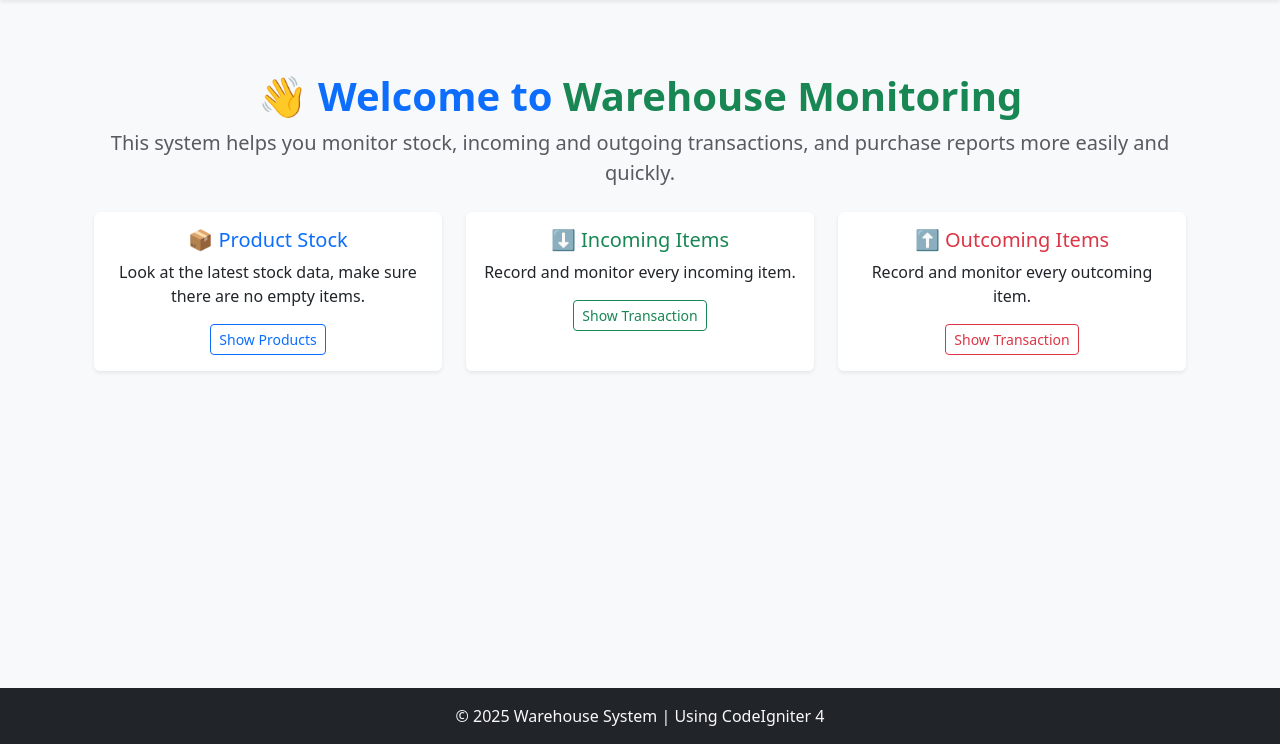
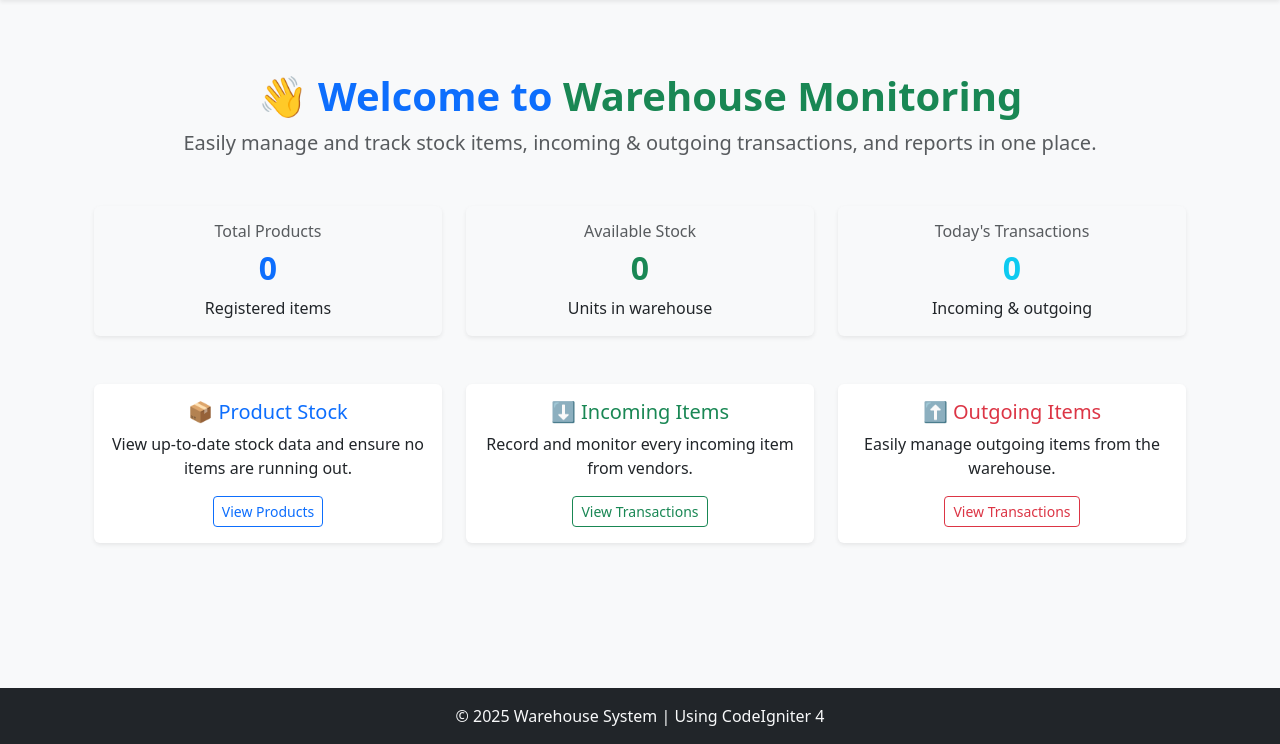
Before and after one commit to raihanpcr/ci4app, a CodeIgniter 4 app: the page made by app/Views/home.php in a window 1280 px wide. Shown: the part 56-800 px from the top of the page. Run offline with PHP 8.4 and a stand-in for CodeIgniter, Linux system fonts and the light colour scheme; the template is opened without the code that fills it, so the values that code supplies are empty; some libraries are stand-ins or nearby versions.

Commit message:
feature(home) : dashboard

```diff
--- a/app/Views/home.php
+++ b/app/Views/home.php
@@ -5,20 +5,53 @@
 <?= $this->section('content') ?>
 
 <div class="container py-5">
-  <div class="text-center mb-4">
+  <!-- Greeting -->
+  <div class="text-center mb-5">
     <h1 class="fw-bold text-primary">👋 Welcome to <span class="text-success">Warehouse Monitoring</span></h1>
     <p class="lead text-muted">
-      This system helps you monitor stock, incoming and outgoing transactions, and purchase reports more easily and quickly.
+      Easily manage and track stock items, incoming & outgoing transactions, and reports in one place.
     </p>
   </div>
 
+  <!-- Summary Cards -->
+  <div class="row g-4 mb-5">
+    <div class="col-md-4">
+      <div class="card shadow-sm border-0 h-100 text-center bg-light">
+        <div class="card-body">
+          <h6 class="text-muted">Total Products</h6>
+          <h2 class="fw-bold text-primary"><?= esc($totalProducts ?? 0) ?></h2>
+          <p class="mb-0">Registered items</p>
+        </div>
+      </div>
+    </div>
+    <div class="col-md-4">
+      <div class="card shadow-sm border-0 h-100 text-center bg-light">
+        <div class="card-body">
+          <h6 class="text-muted">Available Stock</h6>
+          <h2 class="fw-bold text-success"><?= esc($totalStock ?? 0) ?></h2>
+          <p class="mb-0">Units in warehouse</p>
+        </div>
+      </div>
+    </div>
+    <div class="col-md-4">
+      <div class="card shadow-sm border-0 h-100 text-center bg-light">
+        <div class="card-body">
+          <h6 class="text-muted">Today's Transactions</h6>
+          <h2 class="fw-bold text-info"><?= esc($todayTransactions ?? 0) ?></h2>
+          <p class="mb-0">Incoming & outgoing</p>
+        </div>
+      </div>
+    </div>
+  </div>
+
+  <!-- Shortcut Cards -->
   <div class="row g-4">
     <div class="col-md-4">
       <div class="card shadow-sm border-0 h-100 text-center">
         <div class="card-body">
           <h5 class="card-title text-primary">📦 Product Stock</h5>
-          <p class="card-text">Look at the latest stock data, make sure there are no empty items.</p>
-          <a href="<?= base_url('products') ?>" class="btn btn-outline-primary btn-sm">Show Products</a>
+          <p class="card-text">View up-to-date stock data and ensure no items are running out.</p>
+          <a href="<?= base_url('products') ?>" class="btn btn-outline-primary btn-sm">View Products</a>
         </div>
       </div>
     </div>
@@ -26,21 +59,23 @@
       <div class="card shadow-sm border-0 h-100 text-center">
         <div class="card-body">
           <h5 class="card-title text-success">⬇️ Incoming Items</h5>
-          <p class="card-text">Record and monitor every incoming item.</p>
-          <a href="<?= base_url('incomings') ?>" class="btn btn-outline-success btn-sm">Show Transaction</a>
+          <p class="card-text">Record and monitor every incoming item from vendors.</p>
+          <a href="<?= base_url('incoming') ?>" class="btn btn-outline-success btn-sm">View Transactions</a>
         </div>
       </div>
     </div>
     <div class="col-md-4">
       <div class="card shadow-sm border-0 h-100 text-center">
         <div class="card-body">
-          <h5 class="card-title text-danger">⬆️ Outcoming Items</h5>
-          <p class="card-text">Record and monitor every outcoming item.</p>
-          <a href="<?= base_url('outgoings') ?>" class="btn btn-outline-danger btn-sm">Show Transaction</a>
+          <h5 class="card-title text-danger">⬆️ Outgoing Items</h5>
+          <p class="card-text">Easily manage outgoing items from the warehouse.</p>
+          <a href="<?= base_url('outgoing') ?>" class="btn btn-outline-danger btn-sm">View Transactions</a>
         </div>
       </div>
     </div>
   </div>
 </div>
 
+
+
 <?= $this->endSection() ?>
```
Also changed, not shown: app/Controllers/Home.php (+38 -1 lines).
